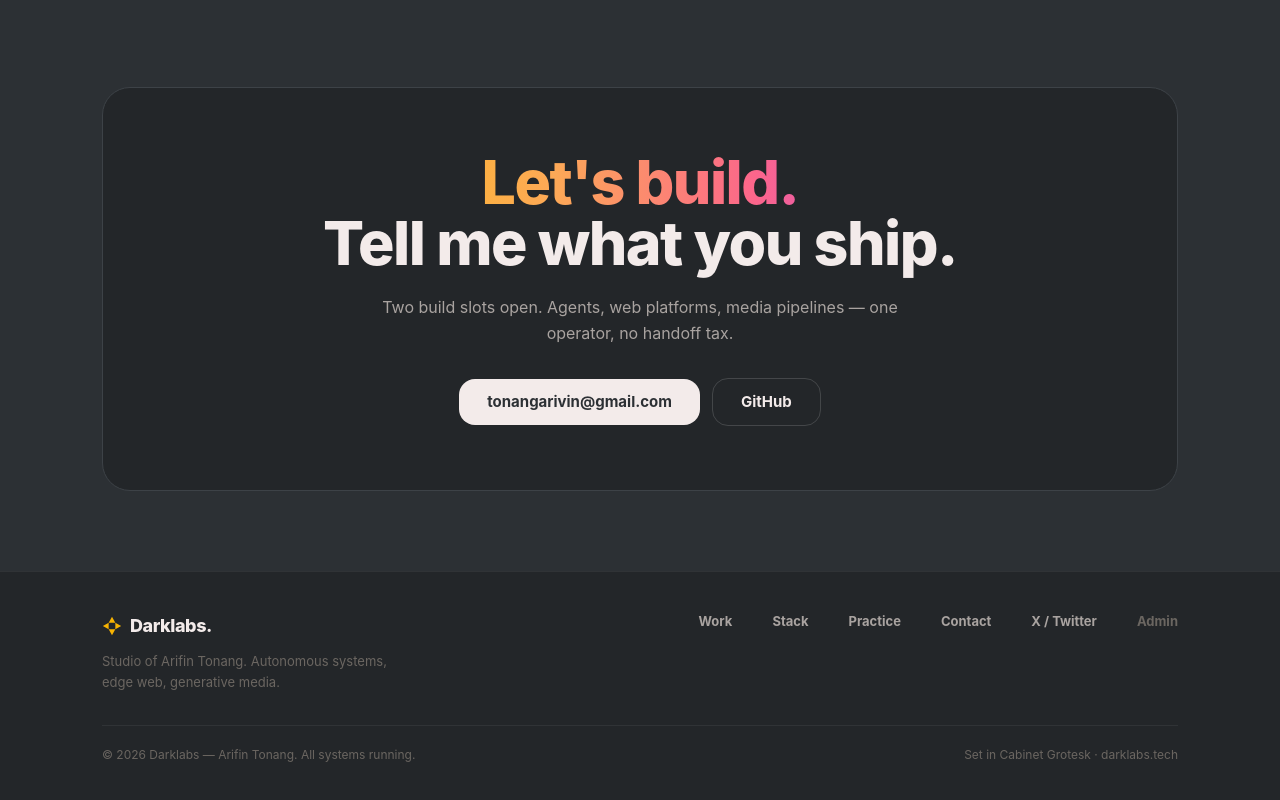
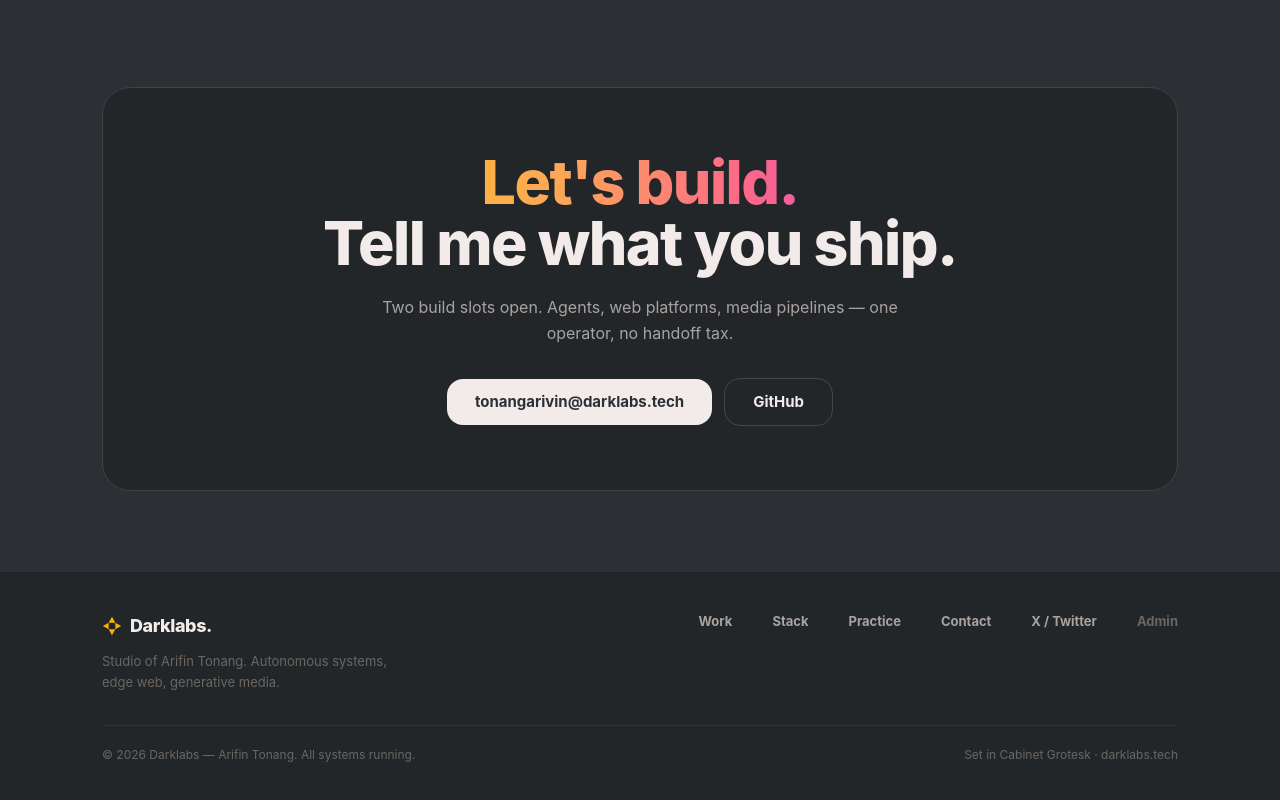
Before and after one commit to tonangarivin-ui/tonang-portfolio, a Next.js app: page / in a window 1280 px wide. Shown: the part 2907-3707 px from the top of the page. Built offline with nearby package versions, Linux system fonts and the light colour scheme; a web font is replaced by a local one.

Commit message:
Use tonangarivin@darklabs.tech as contact address

```diff
--- a/src/app/page.tsx
+++ b/src/app/page.tsx
@@ -94,7 +94,7 @@ export default async function HomePage() {
         <div className="mx-auto flex max-w-page items-center justify-between gap-4 px-5 py-2.5 text-[12px] text-here-dim md:px-8">
           <p className="uppercase tracking-[0.14em]">Darklabs Studio · Independent</p>
           <div className="flex items-center gap-5">
-            <a href="mailto:tonangarivin@gmail.com" className="text-here-muted underline underline-offset-4 hover:text-here-cream">
+            <a href="mailto:tonangarivin@darklabs.tech" className="text-here-muted underline underline-offset-4 hover:text-here-cream">
               Available for work
             </a>
             <span className="hidden sm:inline">Surabaya, Indonesia</span>
@@ -126,7 +126,7 @@ export default async function HomePage() {
           <div className="flex items-center gap-3">
             <Clock />
             <a
-              href="mailto:tonangarivin@gmail.com"
+              href="mailto:tonangarivin@darklabs.tech"
               className="rounded-[16px] bg-here-cream px-4 py-2 text-[13px] font-bold text-here-bg transition hover:bg-white md:px-5 md:text-[15px]"
             >
               Start a project
@@ -409,10 +409,10 @@ export default async function HomePage() {
           </p>
           <div className="mt-8 flex flex-wrap items-center justify-center gap-3">
             <a
-              href="mailto:tonangarivin@gmail.com"
+              href="mailto:tonangarivin@darklabs.tech"
               className="rounded-[16px] bg-here-cream px-7 py-3 text-[15px] font-bold text-here-bg transition hover:bg-white"
             >
-              tonangarivin@gmail.com
+              tonangarivin@darklabs.tech
             </a>
             <a
               href="https://github.com/tonangarivin-ui"
```
